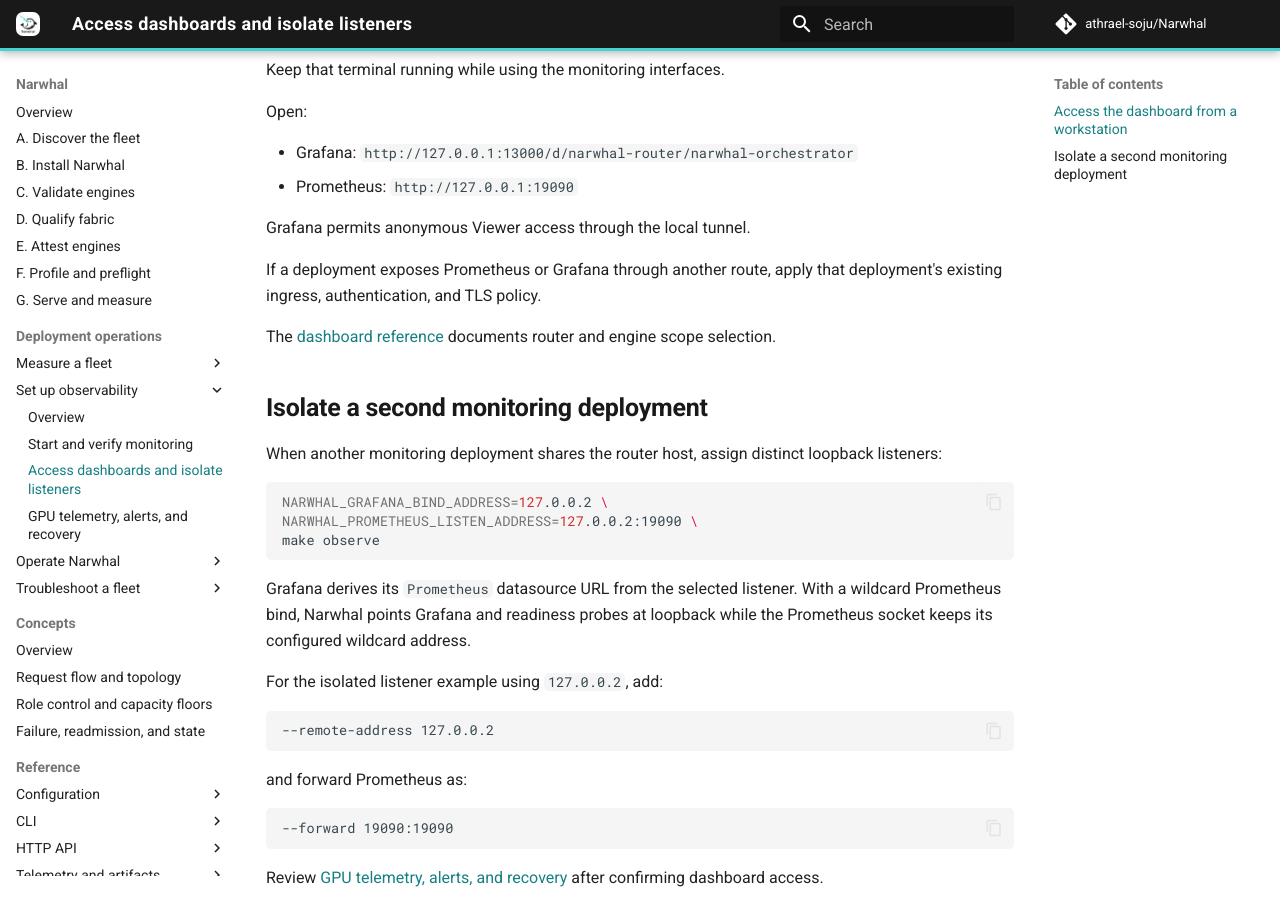
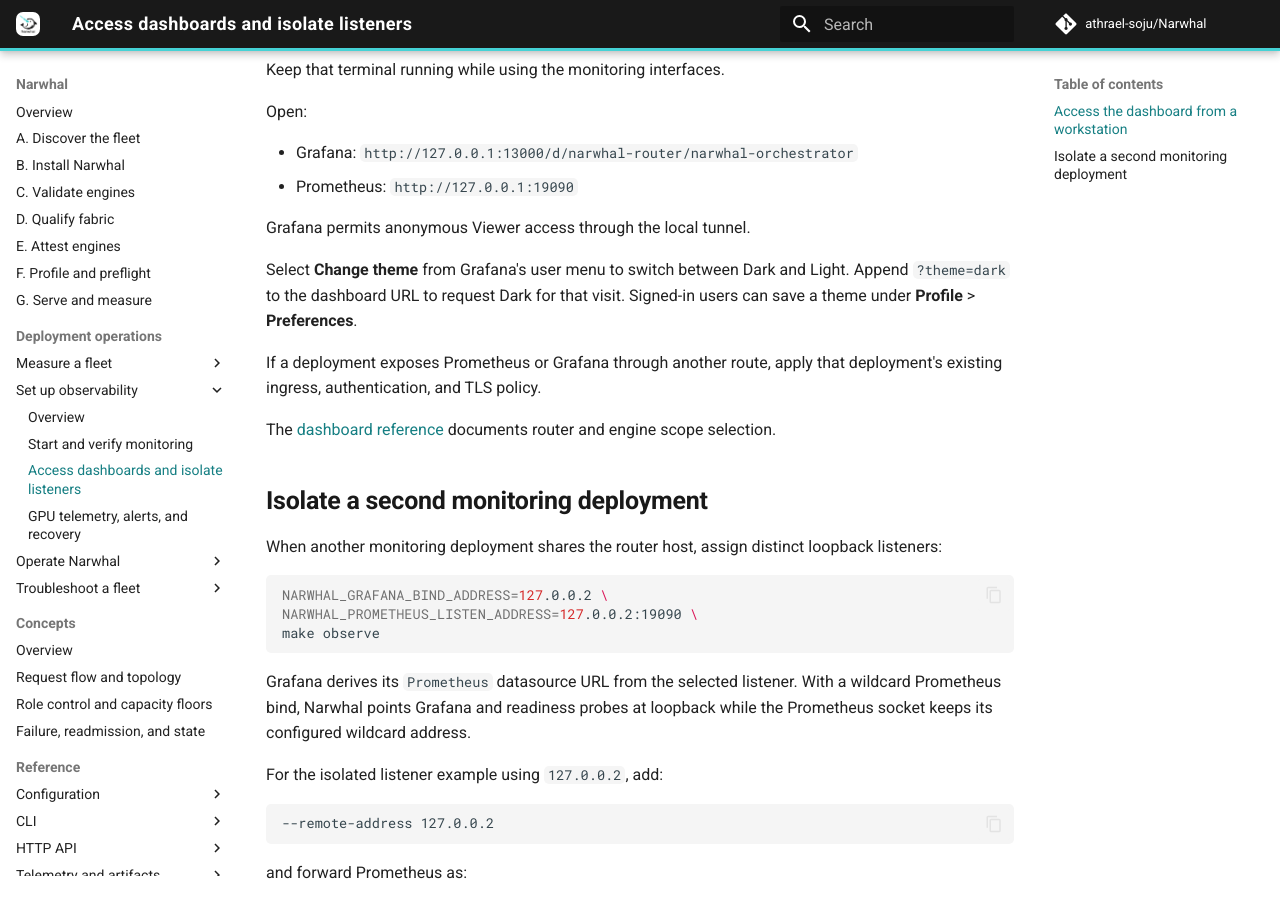
Before and after one commit to athrael-soju/Narwhal, an MkDocs documentation site: the page built from docs/observability/02-Access.md, in a window 1280 px wide and 900 px high, scrolled down 412 px. Built offline with MkDocs 1.6.1 and Material for MkDocs 9.7.7, drawn with Linux system fonts in a browser that asks for light colours; comment, search, counter and statistics services are not loaded.

Commit message:
docs: explain Grafana theme selection

```diff
--- a/docs/observability/02-Access.md
+++ b/docs/observability/02-Access.md
@@ -21,6 +21,8 @@
 - Prometheus: `http://127.0.0.1:19090`
 
 Grafana permits anonymous Viewer access through the local tunnel.
+
+Select **Change theme** from Grafana's user menu to switch between Dark and Light. Append `?theme=dark` to the dashboard URL to request Dark for that visit. Signed-in users can save a theme under **Profile** > **Preferences**.
 
 If a deployment exposes Prometheus or Grafana through another route, apply that deployment's existing ingress, authentication, and TLS policy.
 
```
Also changed, not shown: docs/deploy/07-Serve-and-Measure.md (+2 -0 lines).
